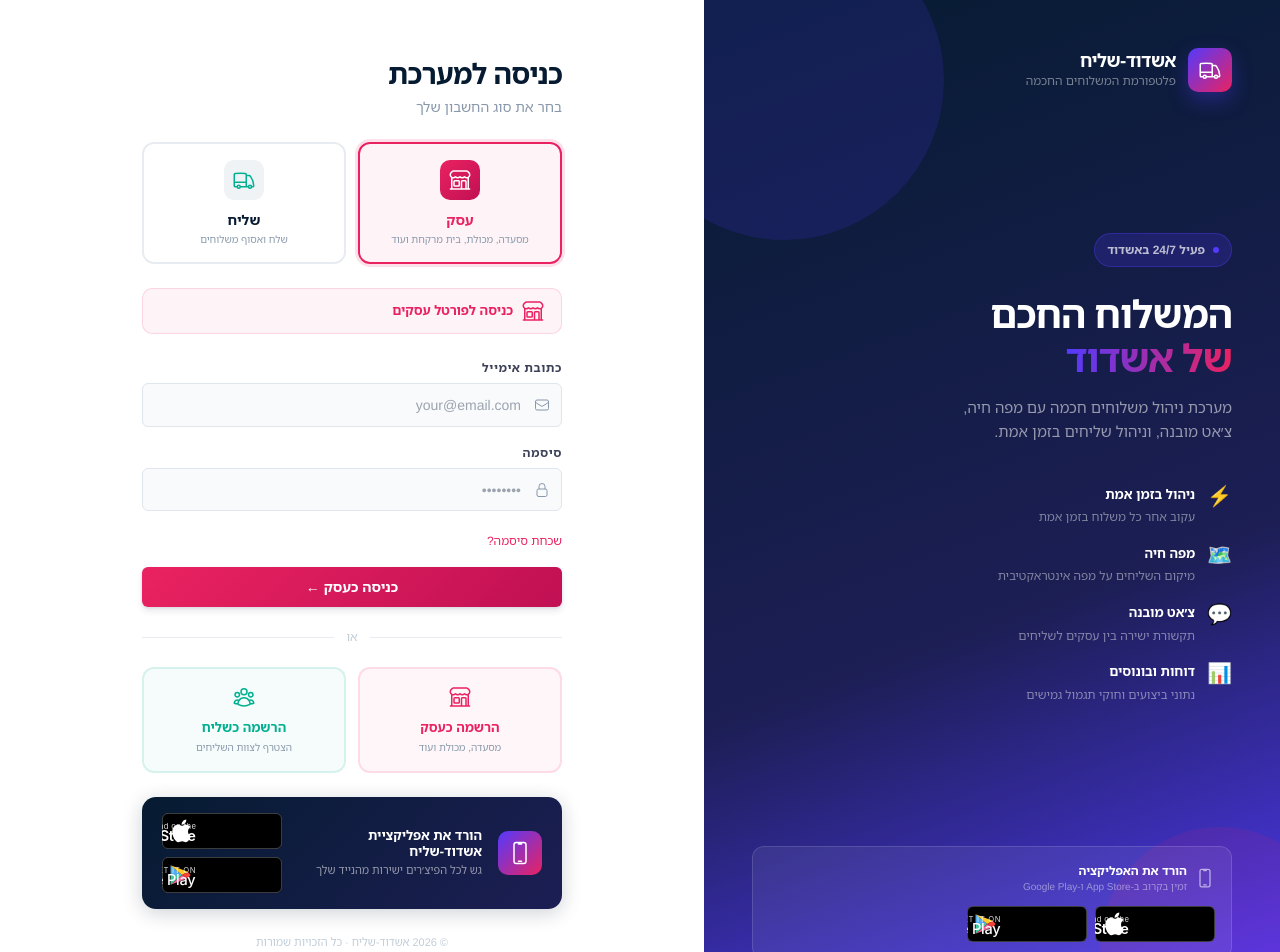
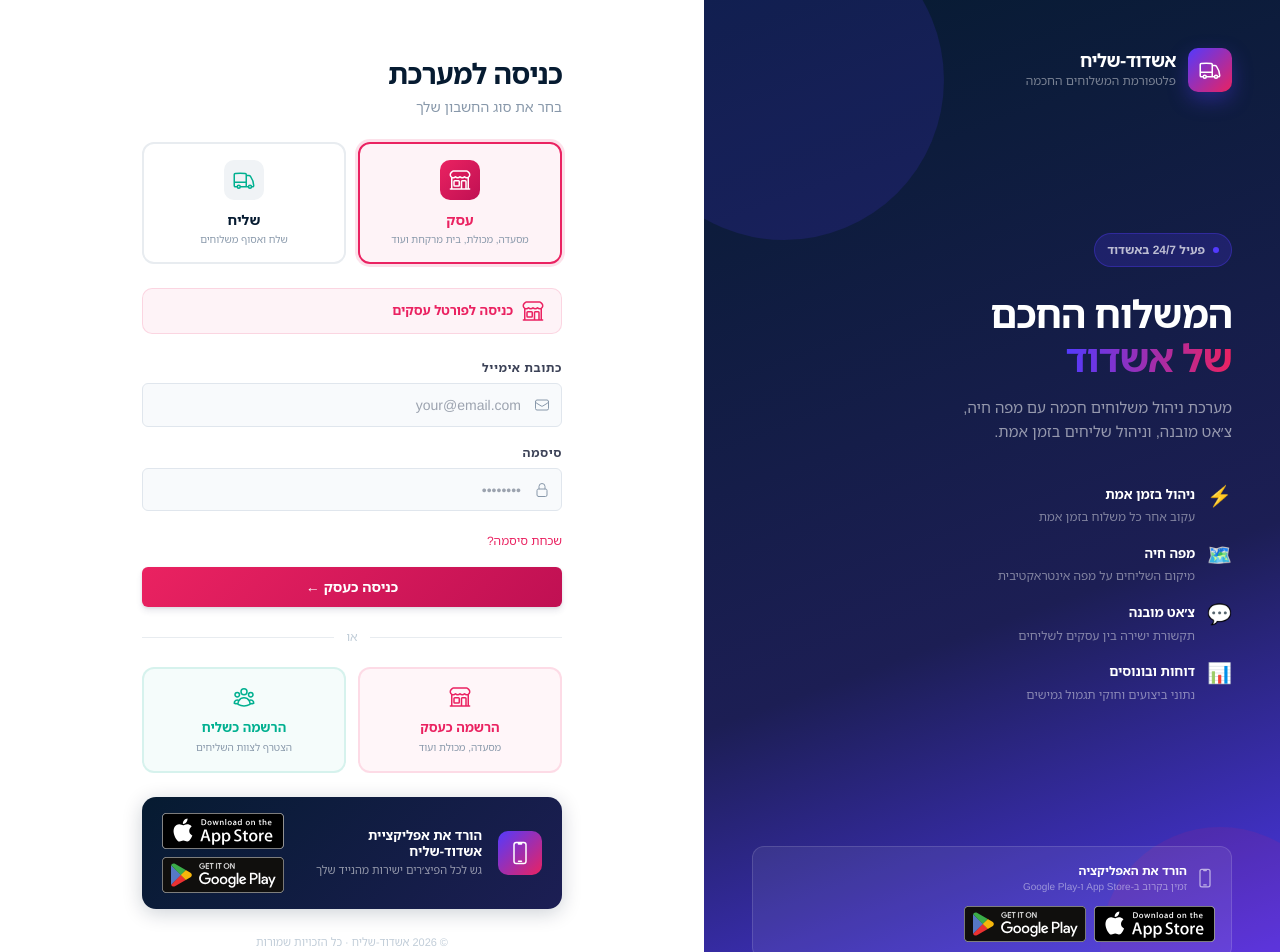
Before and after one commit to djofirdanan/ashdod-shaliach-app, a React (Vite) app in the folder admin-panel/: page /login in a window 1280 px wide. Shown: the top 952 px of the page. Built offline with nearby package versions, Linux system fonts and the light colour scheme; no server answers.

Commit message:
feat: use official App Store & Google Play badge SVGs

```diff
--- a/admin-panel/src/pages/Login.tsx
+++ b/admin-panel/src/pages/Login.tsx
@@ -23,60 +23,33 @@
 }
 
 // ─── Official Store Badge Components ─────────────────────────────────────────
-const AppStoreBadge: React.FC<{ size?: 'sm' | 'md' }> = ({ size = 'md' }) => {
-  const w = size === 'sm' ? 120 : 140;
-  const h = size === 'sm' ? 36 : 42;
-  return (
+const AppStoreBadge: React.FC<{ size?: 'sm' | 'md' }> = ({ size = 'md' }) => (
   <button
     onClick={() => toast('בקרוב ב-App Store! 🍎')}
     className="transition-all hover:opacity-80 active:scale-95 flex-shrink-0"
     style={{ lineHeight: 0 }}
   >
-      <svg width={w} height={h} viewBox="0 0 140 42" fill="none" xmlns="http://www.w3.org/2000/svg">
-        <rect width="140" height="42" rx="7" fill="#000"/>
-        <rect x="0.5" y="0.5" width="139" height="41" rx="6.5" stroke="white" strokeOpacity="0.3"/>
-        {/* Apple logo */}
-        <path d="M30.36 21.46c-.04-3.42 2.79-5.07 2.92-5.15-1.59-2.32-4.07-2.64-4.95-2.67-2.09-.21-4.1 1.24-5.16 1.24-1.08 0-2.73-1.22-4.49-1.18-2.29.03-4.41 1.34-5.59 3.38-2.39 4.14-.61 10.24 1.69 13.59 1.14 1.63 2.49 3.47 4.26 3.4 1.72-.07 2.36-1.1 4.44-1.1 2.06 0 2.66 1.1 4.46 1.06 1.85-.03 3.01-1.65 4.13-3.3 1.32-1.89 1.86-3.75 1.88-3.84-.04-.01-3.56-1.37-3.59-5.43zM26.95 11.8c.92-1.14 1.55-2.71 1.38-4.3-1.33.06-3.01.91-3.99 2.04-.85.98-1.61 2.61-1.41 4.14 1.49.11 3.02-.77 4.02-1.88z" fill="white"/>
-        {/* Download on the */}
-        <text x="40" y="18.5" fill="white" fontFamily="-apple-system,BlinkMacSystemFont,'Helvetica Neue',Arial,sans-serif" fontSize="9" letterSpacing="0.4" opacity="0.85">Download on the</text>
-        {/* App Store */}
-        <text x="39" y="33" fill="white" fontFamily="-apple-system,BlinkMacSystemFont,'Helvetica Neue',Arial,sans-serif" fontSize="17" fontWeight="600" letterSpacing="-0.4">App Store</text>
-      </svg>
+    <img
+      src="/app-store-badge.svg"
+      alt="Download on the App Store"
+      style={{ height: size === 'sm' ? 36 : 44, width: 'auto' }}
+    />
   </button>
 );
-};
 
-const GooglePlayBadge: React.FC<{ size?: 'sm' | 'md' }> = ({ size = 'md' }) => {
-  const w = size === 'sm' ? 120 : 140;
-  const h = size === 'sm' ? 36 : 42;
-  return (
+const GooglePlayBadge: React.FC<{ size?: 'sm' | 'md' }> = ({ size = 'md' }) => (
   <button
     onClick={() => toast('בקרוב ב-Google Play! 🤖')}
     className="transition-all hover:opacity-80 active:scale-95 flex-shrink-0"
     style={{ lineHeight: 0 }}
   >
-      <svg width={w} height={h} viewBox="0 0 140 42" fill="none" xmlns="http://www.w3.org/2000/svg">
-        <rect width="140" height="42" rx="7" fill="#000"/>
-        <rect x="0.5" y="0.5" width="139" height="41" rx="6.5" stroke="white" strokeOpacity="0.3"/>
-        {/* Google Play icon — 4 coloured triangles */}
-        {/* Blue — left large triangle (top half) */}
-        <path d="M10 9.5 L10 21 L23.5 21 Z" fill="#4FACEE"/>
-        {/* Teal — left large triangle (bottom half) */}
-        <path d="M10 21 L10 32.5 L23.5 21 Z" fill="#3ECBA0"/>
-        {/* Yellow — top triangle */}
-        <path d="M10 9.5 L23.5 21 L30 17.3 Z" fill="#FFCA28"/>
-        {/* Red — bottom triangle + right tip */}
-        <path d="M10 32.5 L23.5 21 L30 24.7 Z" fill="#F06292"/>
-        {/* Right tip red */}
-        <path d="M23.5 21 L30 17.3 L33.5 21 L30 24.7 Z" fill="#F44336"/>
-        {/* GET IT ON */}
-        <text x="40" y="18.5" fill="white" fontFamily="-apple-system,BlinkMacSystemFont,'Helvetica Neue',Arial,sans-serif" fontSize="9" letterSpacing="0.8" opacity="0.85">GET IT ON</text>
-        {/* Google Play */}
-        <text x="39" y="33" fill="white" fontFamily="-apple-system,BlinkMacSystemFont,'Helvetica Neue',Arial,sans-serif" fontSize="17" fontWeight="500" letterSpacing="-0.3">Google Play</text>
-      </svg>
+    <img
+      src="/google-play-badge.svg"
+      alt="Get it on Google Play"
+      style={{ height: size === 'sm' ? 36 : 44, width: 'auto' }}
+    />
   </button>
 );
-};
 
 // ─── App Download Banner ─────────────────────────────────────────────────────
 const AppDownloadBanner: React.FC = () => {
```
Also changed, not shown: admin-panel/public/app-store-badge.svg (added), admin-panel/public/google-play-badge.svg (added). Lines whose indentation alone changed are shown as unchanged.
